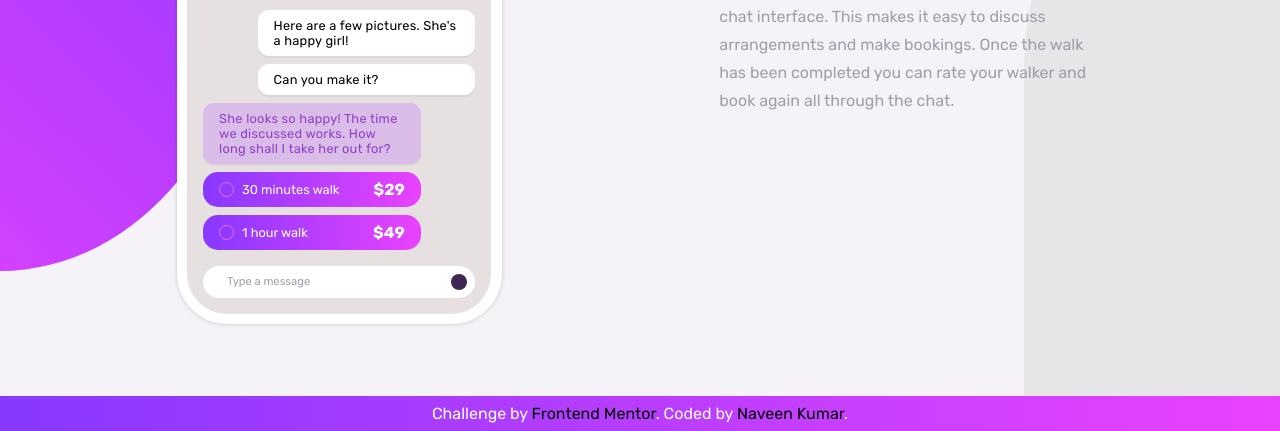
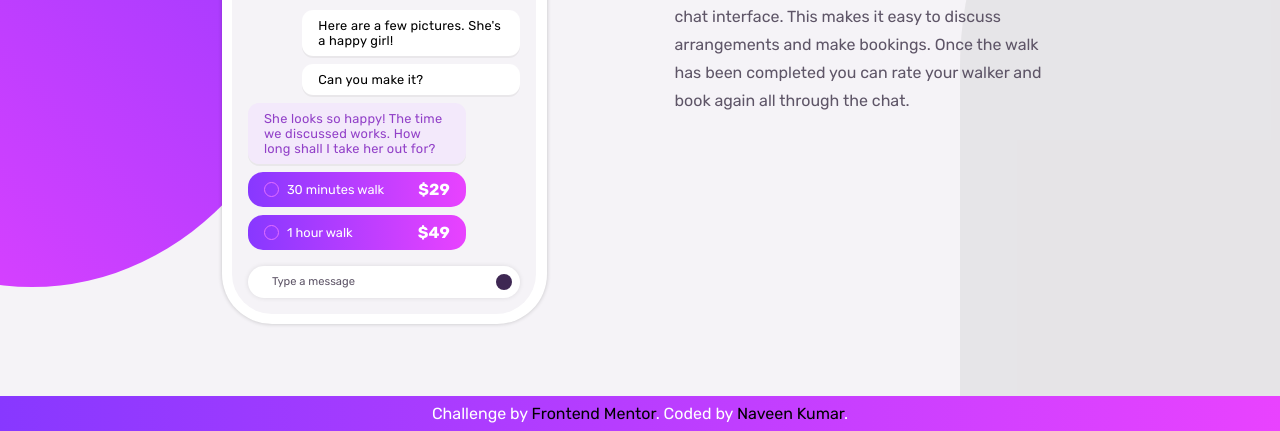
Before and after one commit to naveen-27/chat-app-illustration, a plain HTML site: page index.html in a window 1280 px wide. Shown: the part 369-800 px from the top of the page. Drawn offline with Linux system fonts and the light colour scheme; some icons are missing.

Commit message:
Changed the contrast of text in chat

```diff
--- a/app.css
+++ b/app.css
@@ -9,7 +9,7 @@
 
   --app-background: hsl(270, 20%, 96%);
   --heading: hsl(271, 36%, 24%);
-  --muted-text:  hsl(270, 7%, 64%);
+  --muted-text:  #5e5567;
   --gradient: linear-gradient(to left, hsl(293, 100%, 63%), hsl(264, 100%, 61%));
   --border: 1px solid hsl(289, 100%, 72%);
   --send-background: hsl(276, 100%, 81%);
@@ -32,7 +32,7 @@ body {
   display: flex;
   justify-content: center;
   align-items: center;
-  gap: 17%;
+  gap: 10%;
   position: relative;
 }
 
@@ -40,8 +40,8 @@ body {
 .show::after {
   content: '';
   position: absolute;
-  width: 40vw;
-  height: 80vh;
+  width: 45vw;
+  height: 82vh;
 }
 
 .show::before {
@@ -77,7 +77,7 @@ body {
 .desc p {
   font-size: 1rem;
   font-weight: 400;
-  color: var(--muted-text);
+  color: #5e5567;
   line-height: 1.75;
 }
 
@@ -90,7 +90,7 @@ body {
 }
 
 .screen {
-  background-color: #e6e0e0;
+  background-color: var(--app-background);
   border-radius: 40px;
 }
 
@@ -167,7 +167,7 @@ i.ellipsis {
 
 .sent {
   color: hsl(276, 55%, 52%);
-  background-color: hsla(276, 77%, 75%, 0.438);
+  background-color: #f0daff70;
 }
 
 .chat + .chat,
@@ -227,6 +227,7 @@ i.ellipsis {
   padding: .5rem;
   display: flex;
   align-items: center;
+  box-shadow: 0 0 5px rgba(0, 0, 0, 0.1);
 }
 
 .input p {
```
